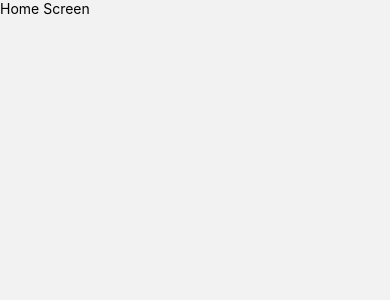
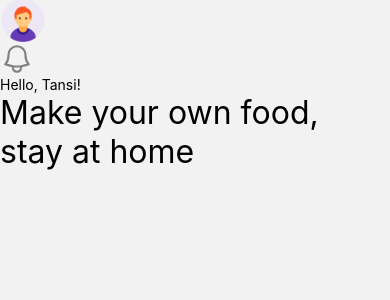
Before and after one commit to sunilkrishna49/food-recipe-app, a React Native app: screen /Home in a window 390 px wide. Shown: the top 300 px of the page. Built offline with nearby package versions, Linux system fonts and the light colour scheme.

Commit message:
home screen - completed avatar,bell-icon,greetings.

```diff
--- a/package.json
+++ b/package.json
@@ -19,12 +19,14 @@
     "react": "18.2.0",
     "react-dom": "18.2.0",
     "react-native": "0.72.5",
+    "react-native-heroicons": "^3.2.0",
+    "react-native-reanimated": "~3.3.0",
     "react-native-responsive-screen": "^1.4.2",
     "react-native-safe-area-context": "4.6.3",
     "react-native-screens": "~3.22.0",
+    "react-native-svg": "^13.14.0",
     "react-native-web": "~0.19.6",
-    "tailwindcss": "^3.3.2",
-    "react-native-reanimated": "~3.3.0"
+    "tailwindcss": "^3.3.2"
   },
   "devDependencies": {
     "@babel/core": "^7.20.0"
--- a/src/screens/HomeScreen.js
+++ b/src/screens/HomeScreen.js
@@ -1,10 +1,51 @@
 import React from "react";
-import { View, Text } from "react-native";
+import { View, Text, ScrollView, Image } from "react-native";
+import { StatusBar } from "expo-status-bar";
+import {
+  widthPercentageToDP as wp,
+  heightPercentageToDP as hp,
+} from "react-native-responsive-screen";
+import * as Icons from "react-native-heroicons/outline";
 
 const HomeScreen = () => {
   return (
-    <View className="flex-1 flex-col items-center justify-center">
-      <Text className="text-4xl">Home Screen</Text>
+    <View className="flex-1 bg-white">
+      <StatusBar style="dark" />
+      <ScrollView
+        showsVerticalScrollIndicator={false}
+        contentContainerStyle={{ paddingBottom: 50 }}
+        className="space-y-6 pt-14"
+      >
+        {/* avatar and bell icon */}
+        <View className="mx-4 flex-row justify-between items-center mb-2">
+          <Image
+            source={require("../../assets/images/avatar.png")}
+            style={{ height: hp(5), width: hp(5.5) }}
+          />
+          <Icons.BellIcon size={hp(4)} color="gray" />
+        </View>
+
+        {/* greetings and punchline */}
+        <View className="mx-4 space-y-2 mb-2">
+          <Text style={{ fontSize: hp(1.7) }} className="text-neutral-600">
+            Hello, Tansi!
+          </Text>
+          <View>
+            <Text
+              style={{ fontSize: hp(3.8) }}
+              className="text-neutral-600 font-semibold"
+            >
+              Make your own food,{" "}
+            </Text>
+          </View>
+          <Text
+            style={{ fontSize: hp(3.8) }}
+            className="font-semibold text-neutral-600"
+          >
+            stay at <Text className="text-amber-400">home</Text>
+          </Text>
+        </View>
+      </ScrollView>
     </View>
   );
 };
```
Also changed, not shown: 1 other file (tests, documents, lock files or other folders).
